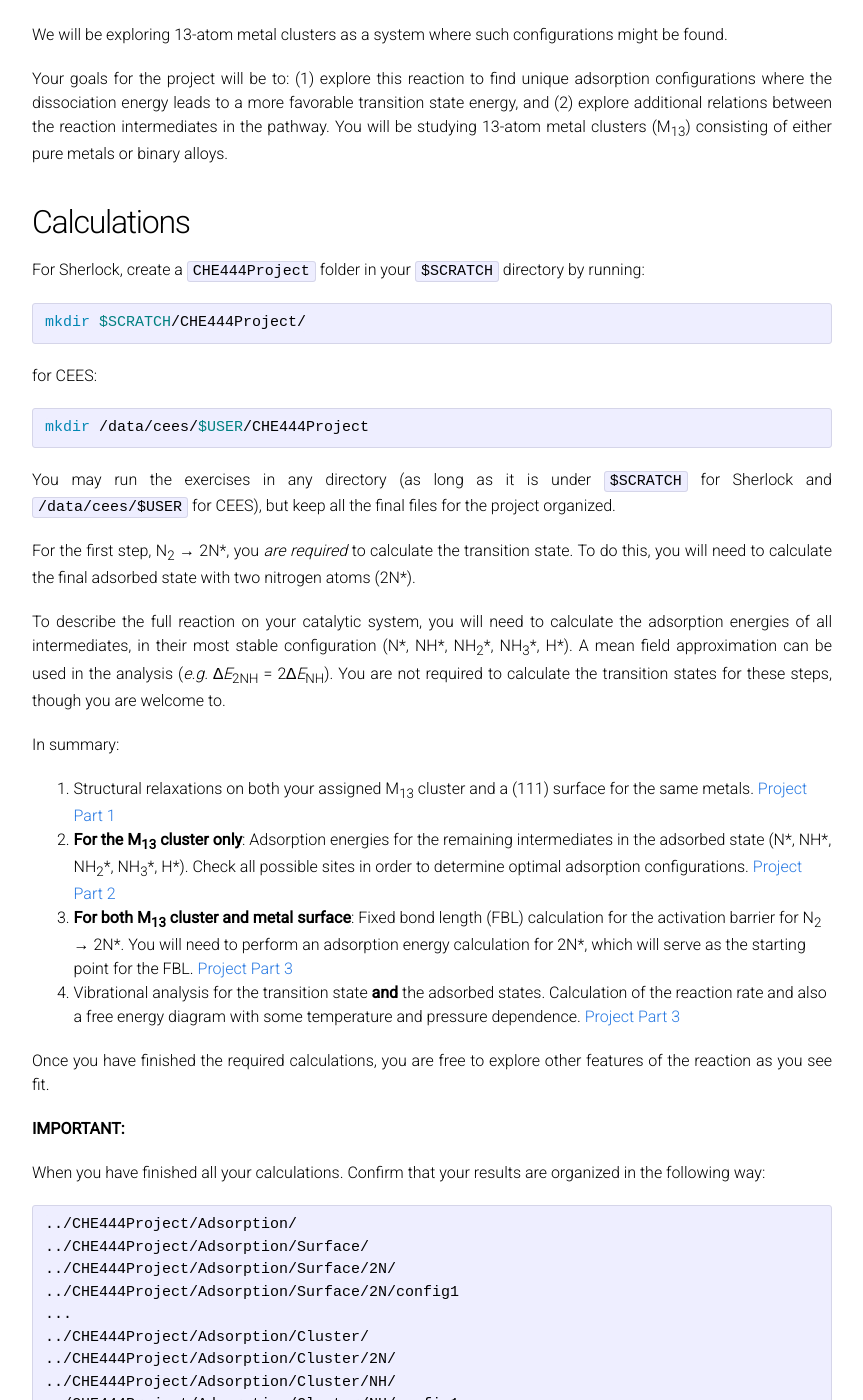
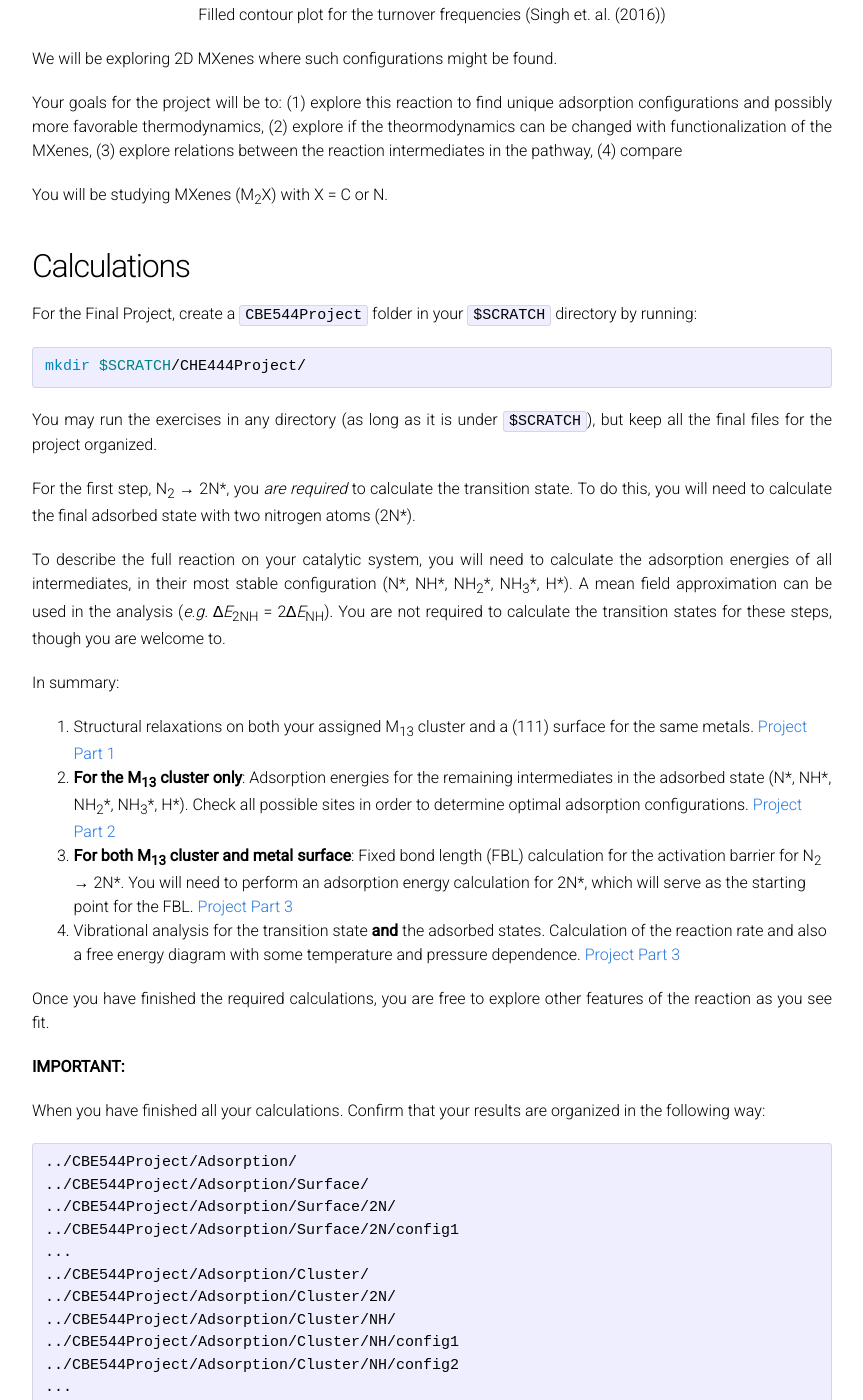
Before and after one commit to vojale/CBE544-2018.github.io, a Jekyll site: the page built from ProjectDescription.md, in a window 1280 px wide and 1400 px high, scrolled down 2056 px. Shown: the whole window, without its empty margins (208-1071 px from the left). Built offline with Jekyll 4.4.1, drawn with Linux system fonts in a browser that asks for light colours; formulas are drawn with MathJax 3; our own code applies the rules of GitHub Pages for plain Markdown files; some of the changed text lies outside the part shown.

Commit message:
Update ProjectDescription.md

````diff
--- a/ProjectDescription.md
+++ b/ProjectDescription.md
@@ -14,12 +14,12 @@ permalink: /Project/
 7. [Summary of Requirements](#reqs)
 
 
-For the course project, you will be studying thermo-chemical ammonia synthesis on metallic clusters and surfaces. Each student will be assigned one metal or bimetallic alloy. The due date is <font color="red">3/13 at 11:59 PM (hard deadline)</font>.
+For the course project, you will be studying thermo-chemical ammonia synthesis on 2D MXenes. Each student will be assigned one MXene either a carbide or a nitride with the chemical formula M2X. The students will perform calculations individually but will prepare a report in groups of two (see list of Assigned Projects). The due date is <font color="red">5/1 at 5:00 PM (hard deadline)</font>.
 
-Turn in your final report by emailing a PDF file to all TA's:
+Turn in your final report by emailing a PDF file to:
 
 ```
-ctsai89@stanford.edu, aayush@stanford.edu, shaama@stanford.edu, ambarish@stanford.edu
+alevoj@seas.upenn.edu, liangzha@seas.upenn.edu
 ```
 
 <a name='intro'></a>
@@ -55,27 +55,27 @@ Due to the high operating pressures and temperatures required for this reaction,
 <center><img src="../Images/N2_volcano.png" alt="N2 volcano" style="width: 400px;"/>
 <br>Filled contour plot for the turnover frequencies (Singh et. al. (2016))</center>
 
-We will be exploring 13-atom metal clusters as a system where such configurations might be found.
+We will be exploring 2D MXenes where such configurations might be found.
 
-Your goals for the project will be to: (1) explore this reaction to find unique adsorption configurations where the dissociation energy leads to a more favorable transition state energy, and (2) explore additional relations between the reaction intermediates in the pathway. You will be studying 13-atom metal clusters (M<sub>13</sub>) consisting of either pure metals or binary alloys.
+Your goals for the project will be to:
+(1) explore this reaction to find unique adsorption configurations and possibly more favorable thermodynamics,
+(2) explore if the theormodynamics can be changed with functionalization of the MXenes,
+(3) explore relations between the reaction intermediates in the pathway,
+(4) compare
+
+You will be studying MXenes (M<sub>2</sub>X) with X = C or N.
 
 <a name='calcs'></a>
 
 ## Calculations ##
 
-For Sherlock, create a `CHE444Project` folder in your `$SCRATCH` directory by running:
+For the Final Project, create a `CBE544Project` folder in your `$SCRATCH` directory by running:
 
 ```bash
 mkdir $SCRATCH/CHE444Project/
 ```
 
-for CEES:
-
-```bash
-mkdir /data/cees/$USER/CHE444Project
-```
-
-You may run the exercises in any directory (as long as it is under `$SCRATCH` for Sherlock and `/data/cees/$USER` for CEES), but keep all the final files for the project organized.
+You may run the exercises in any directory (as long as it is under `$SCRATCH`), but keep all the final files for the project organized.
 
 For the first step, N<sub>2</sub> → 2N\*, you *are required* to calculate the transition state. To do this, you will need to calculate the final adsorbed state with two nitrogen atoms (2N\*).
 
@@ -95,26 +95,23 @@ Once you have finished the required calculations, you are free to explore other
 When you have finished all your calculations. Confirm that your results are organized in the following way:
 
 ```bash
-../CHE444Project/Adsorption/
-../CHE444Project/Adsorption/Surface/
-../CHE444Project/Adsorption/Surface/2N/
-../CHE444Project/Adsorption/Surface/2N/config1
+../CBE544Project/Adsorption/
+../CBE544Project/Adsorption/Surface/
+../CBE544Project/Adsorption/Surface/2N/
+../CBE544Project/Adsorption/Surface/2N/config1
 ...
-../CHE444Project/Adsorption/Cluster/
-../CHE444Project/Adsorption/Cluster/2N/
-../CHE444Project/Adsorption/Cluster/NH/
-../CHE444Project/Adsorption/Cluster/NH/config1
-../CHE444Project/Adsorption/Cluster/NH/config2
+../CBE544Project/Adsorption/Cluster/
+../CBE544Project/Adsorption/Cluster/2N/
+../CBE544Project/Adsorption/Cluster/NH/
+../CBE544Project/Adsorption/Cluster/NH/config1
+../CBE544Project/Adsorption/Cluster/NH/config2
 ...
-../CHE444Project/TransitionStates/Cluster/2N_to_N2/
-../CHE444Project/TransitionStates/Cluster/2N_to_N2/config1
-...
-../CHE444Project/Vibrations/N/
-../CHE444Project/Vibrations/2N/
+../CBE444Project/Vibrations/N/
+../CBE444Project/Vibrations/2N/
 ...
 ```
 
-where `CHEMENG444Project` is your **project directory**. You should rename `config1` to something that describes the binding configuration, such as `BrBr` for two bridging sites. You should have one calculation per directory. Run the following to copy all your files into the shared course directory, so your classmates may access the results.
+where `CBE544Project` is your **project directory**. You should rename `config1` to something that describes the binding configuration, such as `BrBr` for two bridging sites. You should have one calculation per directory. Run the following to copy all your files into the shared course directory, so your classmates may access the results.
 
 On Sherlock, from your **project directory**, run:
 
````
